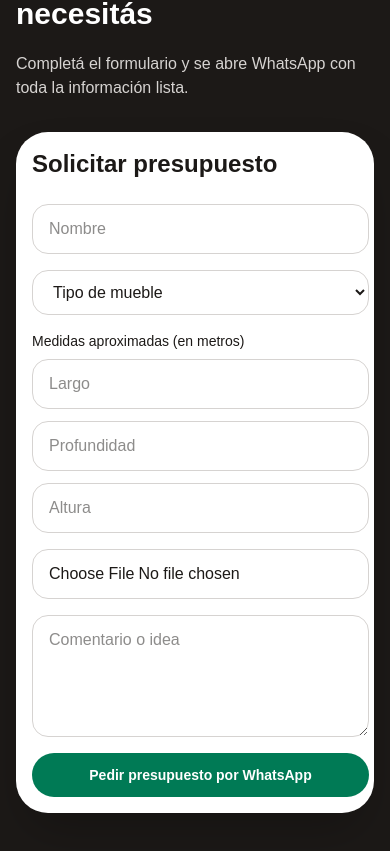
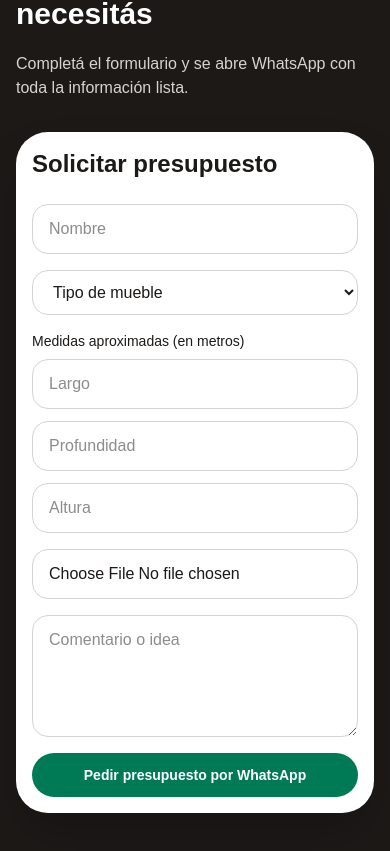
Before and after one commit to Felnic321/felnic-web, a Next.js app: page / in a window 390 px wide. Shown: the part 5555-6406 px from the top of the page. Built offline with nearby package versions, Linux system fonts and the light colour scheme.

Commit message:
Mejorar diseño responsive y botones

```diff
--- a/app/page.tsx
+++ b/app/page.tsx
@@ -176,13 +176,13 @@ function PresupuestoForm() {
           value={form.nombre}
           onChange={(e) => updateField("nombre", e.target.value)}
           placeholder="Nombre"
-          className="rounded-2xl border border-stone-300 px-4 py-3"
+          className="w-full min-w-0 rounded-2xl border border-stone-300 px-4 py-3"
         />
 
         <select
           value={form.tipo}
           onChange={(e) => updateField("tipo", e.target.value)}
-          className="rounded-2xl border border-stone-300 px-4 py-3"
+          className="w-full min-w-0 rounded-2xl border border-stone-300 px-4 py-3"
         >
           <option value="">Tipo de mueble</option>
 
@@ -199,17 +199,17 @@ function PresupuestoForm() {
           <div className="grid gap-3 grid-cols-1 sm:grid-cols-3">
             <input
               placeholder="Largo"
-              className="rounded-2xl border border-stone-300 px-4 py-3"
+              className="w-full min-w-0 rounded-2xl border border-stone-300 px-4 py-3"
             />
 
             <input
               placeholder="Profundidad"
-              className="rounded-2xl border border-stone-300 px-4 py-3"
+              className="w-full min-w-0 rounded-2xl border border-stone-300 px-4 py-3"
             />
 
             <input
               placeholder="Altura"
-              className="rounded-2xl border border-stone-300 px-4 py-3"
+              className="w-full min-w-0 rounded-2xl border border-stone-300 px-4 py-3"
             />
           </div>
         </div>
@@ -218,7 +218,7 @@ function PresupuestoForm() {
           type="file"
           accept="image/*,.pdf"
           onChange={handleFileChange}
-          className="rounded-2xl border border-stone-300 px-4 py-3"
+          className="w-full min-w-0 rounded-2xl border border-stone-300 px-4 py-3"
         />
 
         <textarea
@@ -226,7 +226,7 @@ function PresupuestoForm() {
           onChange={(e) => updateField("referencia", e.target.value)}
           placeholder="Comentario o idea"
           rows={4}
-          className="rounded-2xl border border-stone-300 px-4 py-3"
+          className="w-full min-w-0 rounded-2xl border border-stone-300 px-4 py-3"
         />
 
         <Button href={whatsappUrl}>
```
